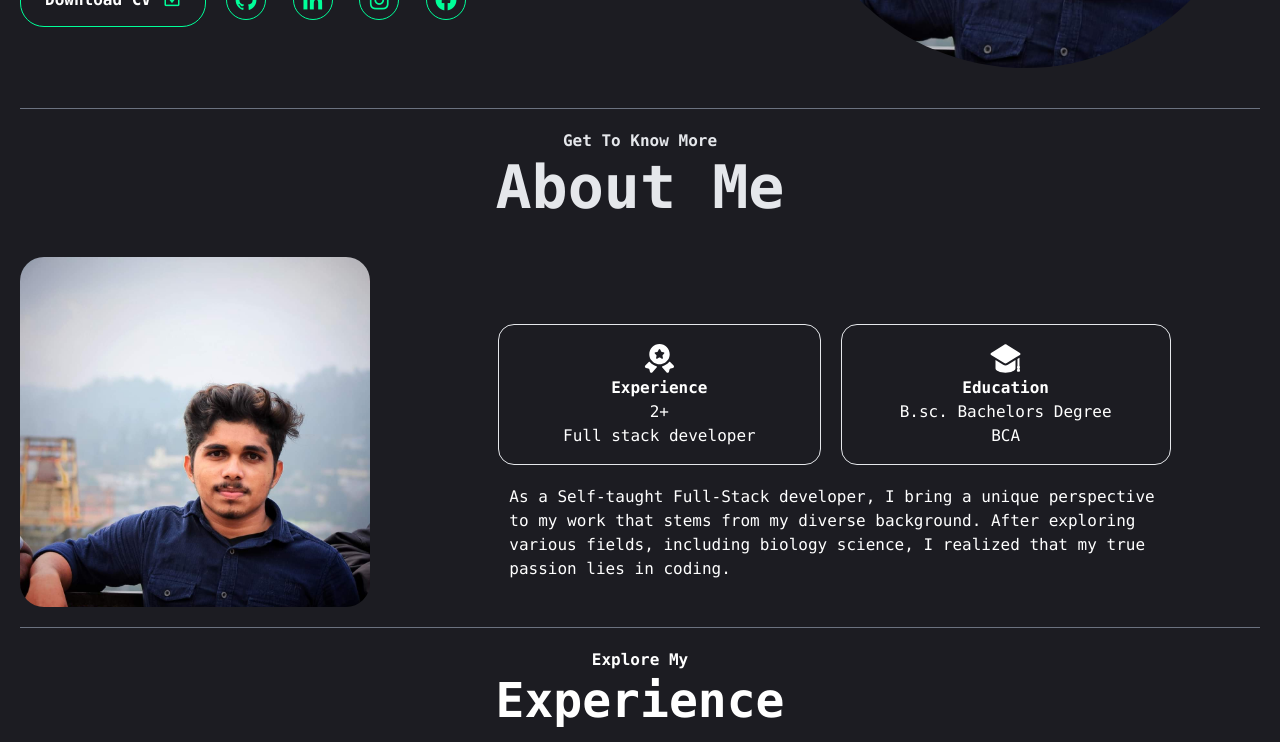
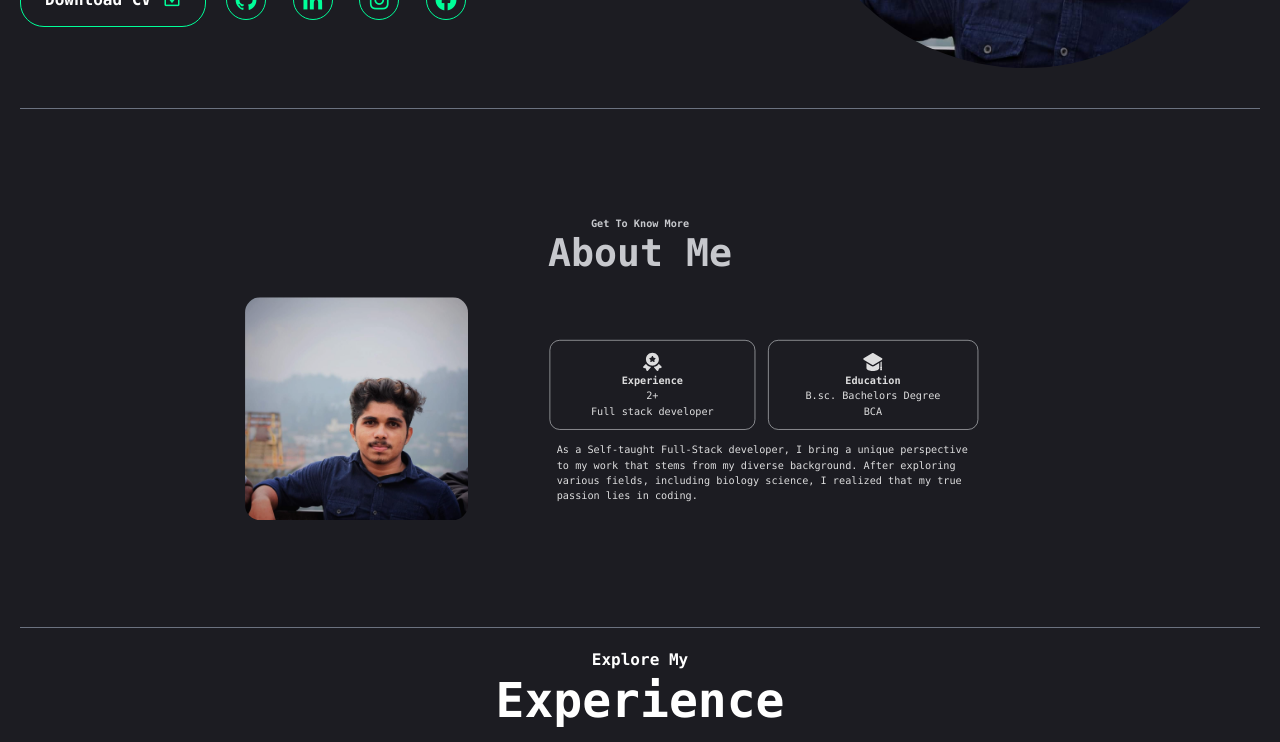
Before and after one commit to rifsh/portfolio, an Angular app: page /home in a window 1280 px wide. Shown: the part 540-1282 px from the top of the page. Built offline with nearby package versions, Linux system fonts and the light colour scheme.

Commit message:
version 5

```diff
--- a/src/app/header/header.component.html
+++ b/src/app/header/header.component.html
@@ -41,7 +41,8 @@
         </ul>
     </div>
 </nav>
-<div [@toggleAnimation] class="max-w-screen-xl flex flex-wrap items-center mx-auto px-5 mt-3">
+<!-- [@toggleAnimation] -->
+<div class="max-w-screen-xl flex flex-wrap items-center mx-auto px-5 mt-3">
     <app-home id="home" class="w-full"></app-home>
     <div class="w-full h-[1px] bg-gray-500 my-5"></div>
     <app-about id="about" class="w-full"></app-about>
--- a/src/app/header/header.component.scss
+++ b/src/app/header/header.component.scss
@@ -17,3 +17,21 @@
 .nav-link {
     @apply relative font-semibold text-white cursor-pointer text-[17px] w-fit md:block after:block after:content-[''] after:absolute after:h-[3px] after:bg-[#00ff99] after:w-full after:scale-x-0 after:hover:scale-x-100 after:transition after:duration-300 after:origin-center hidden
 }
+
+#skills, #about, #projects, #services {
+    animation: appeared linear;
+    animation-timeline: view();
+    animation-range: entry 0;
+}
+
+@keyframes appeared {
+    from {
+        opacity: 0.8;
+        scale: 0.5;
+    }
+
+    to {
+        opacity: 1;
+        scale: 1;
+    }
+}
--- a/src/app/header/header.component.ts
+++ b/src/app/header/header.component.ts
@@ -30,7 +30,7 @@ interface NavData {
         transform: 'translateY(0)'
       })),
       transition('void <=> *', [
-        animate('0.3s ease-in-out')
+        animate('0.3s ease-in-out'),
       ])
     ]),
     [
```
